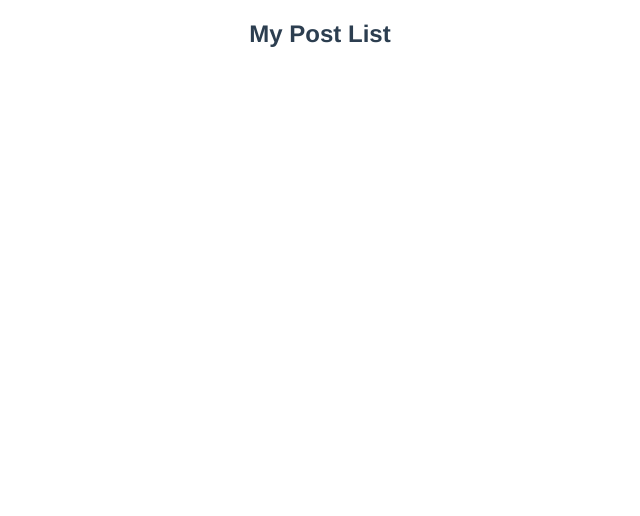
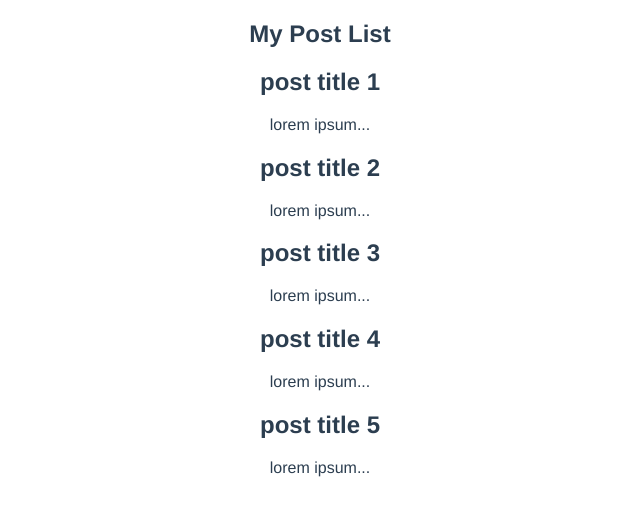
Before and after one commit to KRYPTONITErex/composition-api, a Vue app: page / in a window 1280 px wide. Shown: the top 516 px of the page, without its empty margins (320-960 px from the left). Built offline with nearby package versions, Linux system fonts and the light colour scheme; data requests are answered from the project's data file.

Commit message:
4th commit- getPosts_Composable function

```diff
--- /dev/null
+++ b/database/db.json
@@ -0,0 +1,29 @@
+{
+    "myposts":[
+        {
+            "title":"post title 1",
+            "id":1,
+            "body":"lorem ipsum"
+        },
+        {
+            "title":"post title 2",
+            "id":2,
+            "body":"lorem ipsum"
+        },
+        {
+            "title":"post title 3",
+            "id":3,
+            "body":"lorem ipsum"
+        },
+        {
+            "title":"post title 4",
+            "id":4,
+            "body":"lorem ipsum"
+        },
+        {
+            "title":"post title 5",
+            "id":5,
+            "body":"lorem ipsum"
+        }
+    ]
+}
--- a/package.json
+++ b/package.json
@@ -4,7 +4,8 @@
   "private": true,
   "scripts": {
     "serve": "vue-cli-service serve",
-    "build": "vue-cli-service build"
+    "build": "vue-cli-service build",
+    "dev": "json-server --watch database/db.json"
   },
   "dependencies": {
     "core-js": "^3.8.3",
--- /dev/null
+++ b/src/composables/getPosts.js
@@ -0,0 +1,30 @@
+import { ref } from "vue"
+
+let getPosts=()=>{
+
+
+    let myposts = ref ([])
+    let error = ref("")
+
+    let load=async()=>{
+
+      try{
+        let response = await fetch("http://localhost:3000/myposts")
+          if (response.status===404){
+            throw new Error("not found UR URL");
+          }
+
+        let datas = await response.json()
+          myposts.value=datas
+
+      }catch(err){
+        // console.log(error.message)
+        error.value=err.message;
+      }
+
+    }
+
+    return {myposts,error,load};
+
+}
+export default getPosts;
--- a/src/views/HomeView.vue
+++ b/src/views/HomeView.vue
@@ -1,14 +1,21 @@
 <template>
   <div class="home">
 
+    <div>{{ error }}</div>
+
+    <div v-if="myposts.length>0">
       <PostList :myposts="myposts"></PostList>
+    </div>
+    <div v-else>
+      loading ...
+    </div>
 
   </div>
 </template>
 
 <script>
 import PostList from '../assets/components/PostList'
-import { ref } from 'vue';
+import getPosts from '../composables/getPosts';
 
 
 
@@ -16,14 +23,20 @@ export default {
   components: { PostList },
 
   setup(){
+    //composable function
 
-    let myposts = ref ([
+    let {myposts,error,load} = getPosts()
 
+    load();
+    console.log(error.value)
 
-    ]
-    )
+    return {myposts,error}
 
-    return {myposts}
+    //destructuring
+    let {name, age}={
+      name: "Ko Lwin Phyo",
+      age: 29
+    }
 
   }
 
```
